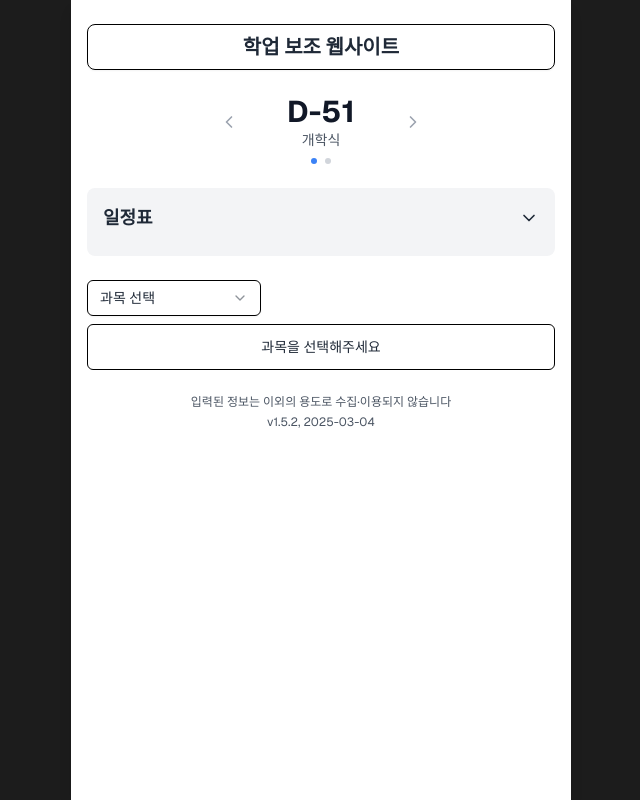
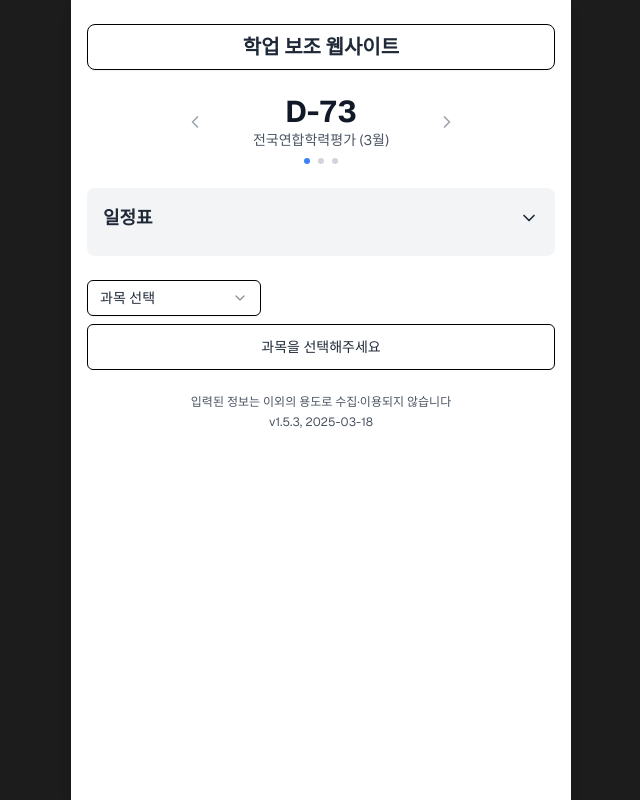
Before and after one commit to Daekyo48/academic-support-website, a Next.js app: page / in a window 1280 px wide. Shown: the whole page, without its empty margins (319-959 px from the left). Built offline with nearby package versions, Linux system fonts and the light colour scheme.

Commit message:
Update D-Day list

```diff
--- a/components/web-page.tsx
+++ b/components/web-page.tsx
@@ -211,7 +211,8 @@ export default function WebPage() {
   const calculateDaysLeft = useCallback(() => {
     const today = new Date()
     const targetDates = [
-      { date: new Date(2025, 2, 4), label: "개학식"},
+      { date: new Date(2025, 2, 26), label: "전국연합학력평가 (3월)"},
+      { date: new Date(2025, 3, 30), label: "1차 지필평가"},
       { date: new Date(2025, 10, 13), label: "대학수학능력시험"}
     ]
 
@@ -748,7 +749,7 @@ export default function WebPage() {
           <p className="text-xs text-gray-600 text-center mt-2 mb-1">
             입력된 정보는 이외의 용도로 수집·이용되지 않습니다
           </p>
-          <p className="text-xs text-gray-600 text-center">v1.5.2, 2025-03-04</p>
+          <p className="text-xs text-gray-600 text-center">v1.5.3, 2025-03-18</p>
         </main>
       )}
     </div>
--- a/package.json
+++ b/package.json
@@ -1,7 +1,7 @@
 {
   "homepage": "https://Daekyo48.github.io/academic-support-website",
   "name": "academic-support",
-  "version": "1.5.2",
+  "version": "1.5.3",
   "private": true,
   "scripts": {
     "predeploy": "npm run build",
```
Also changed, not shown: 1 other file (tests, documents, lock files or other folders).
